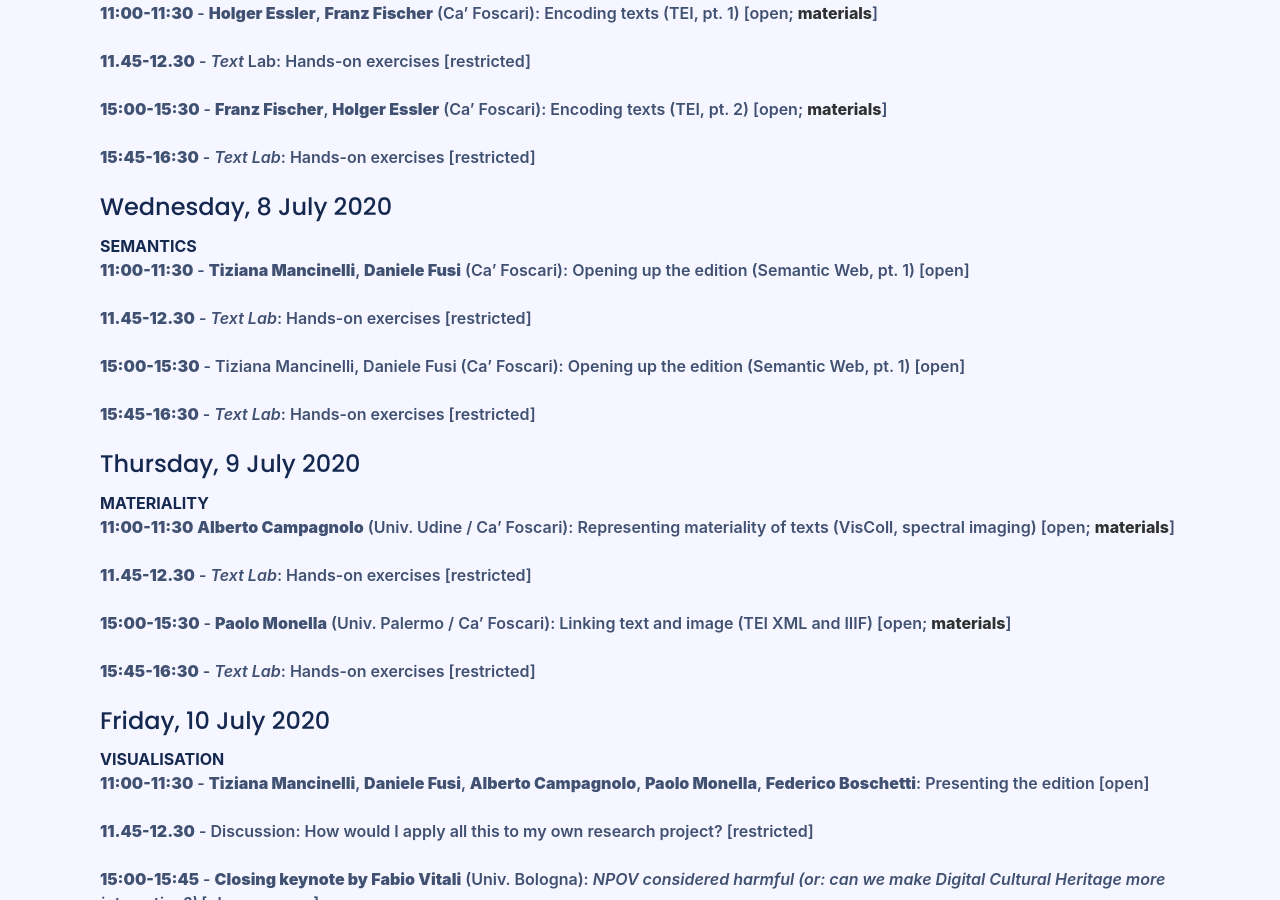
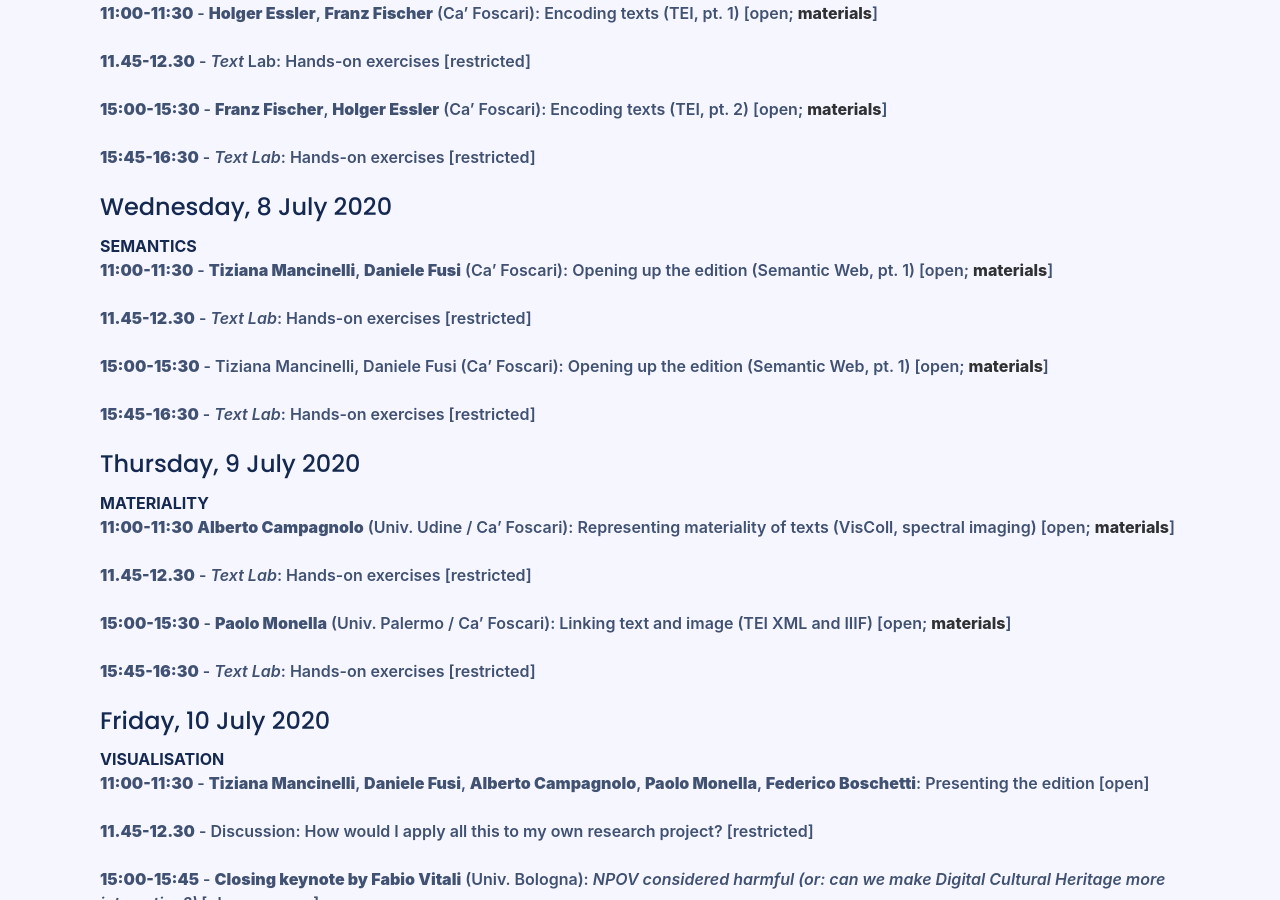
Before and after one commit to vedph/summercamp, a Jekyll site: the page built from programme/strand_1.html, in a window 1280 px wide and 900 px high, scrolled down 868 px. Built offline with Jekyll 4.4.1, drawn with Linux system fonts in a browser that asks for light colours; nearby versions of some CDN libraries; some web fonts are replaced.

Commit message:
editing #strand1 programme

```diff
--- a/programme/strand_1.html
+++ b/programme/strand_1.html
@@ -35,11 +35,11 @@
 <h4>Wednesday, 8 July 2020</h4>
 <strong>SEMANTICS</strong>
 
-<p><strong>11:00-11:30</strong> - <strong>Tiziana Mancinelli</strong>, <strong>Daniele Fusi</strong> (Ca’ Foscari): Opening up the edition (Semantic Web, pt. 1) [open]</p>
+<p><strong>11:00-11:30</strong> - <strong>Tiziana Mancinelli</strong>, <strong>Daniele Fusi</strong> (Ca’ Foscari): Opening up the edition (Semantic Web, pt. 1) [open; <a href="{{site.baseurl}}/materials/fusimancinelli/" target="_blank">materials</a>]</p>
 
 <p><strong>11.45-12.30</strong> - <em>Text Lab</em>: Hands-on exercises [restricted]</p>
 
-<p><strong>15:00-15:30</strong> - Tiziana Mancinelli, Daniele Fusi (Ca’ Foscari): Opening up the edition (Semantic Web, pt. 1) [open]</p>
+<p><strong>15:00-15:30</strong> - Tiziana Mancinelli, Daniele Fusi (Ca’ Foscari): Opening up the edition (Semantic Web, pt. 1) [open; <a href="{{site.baseurl}}/materials/fusimancinelli/" target="_blank">materials</a>]</p>
 
 <p><strong>15:45-16:30</strong> - <em>Text Lab</em>: Hands-on exercises [restricted]</p>
 
```
